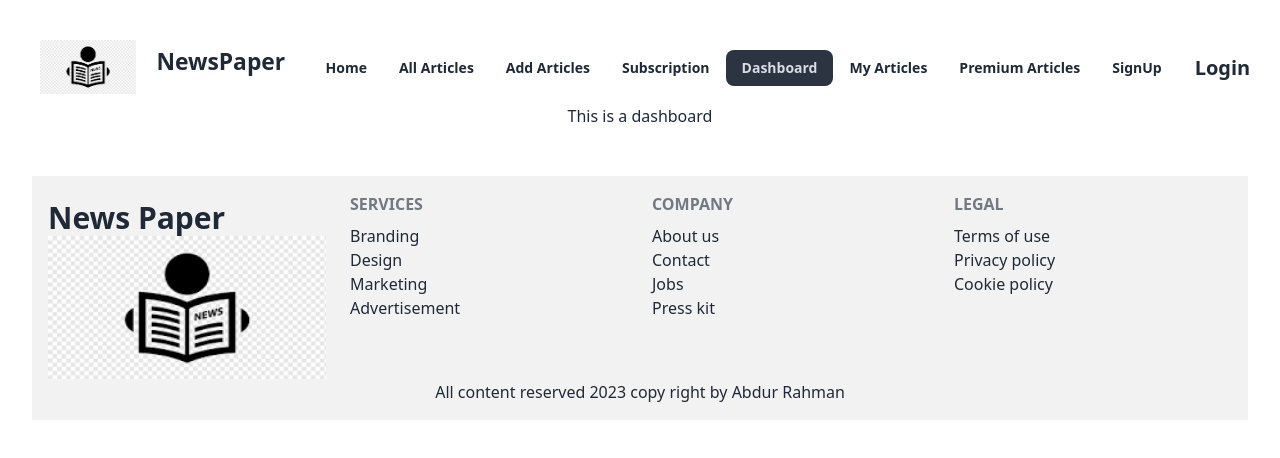
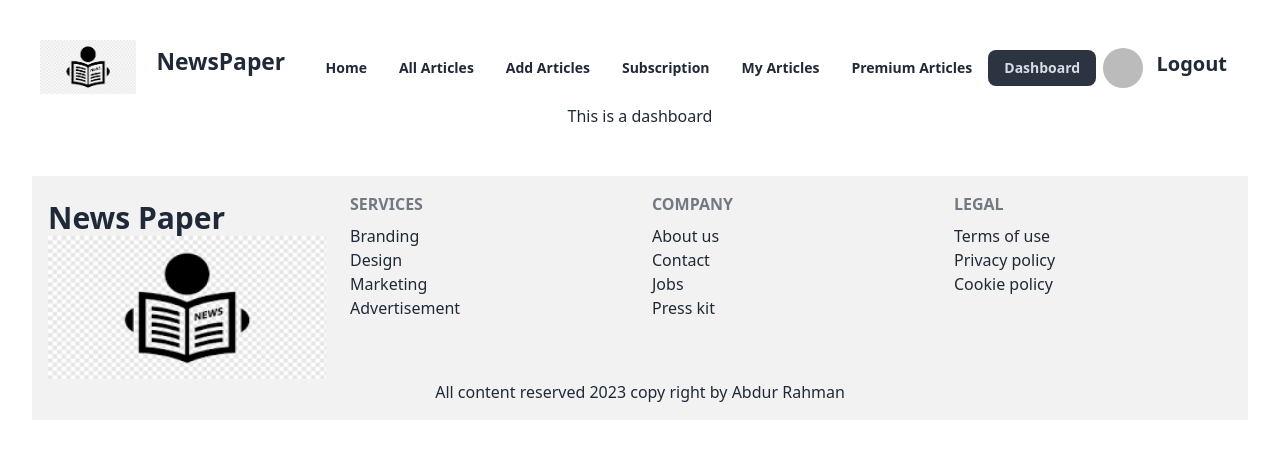
Before and after one commit to Arahman75/newspaper-client-12, a React (Vite) app: page /dashboard in a window 1280 px wide. Shown: the top 458 px of the page. Built offline with nearby package versions, Linux system fonts and the light colour scheme; no server answers; sample sign-in values are in the browser's storage.

Commit message:
added the private route

```diff
--- /dev/null
+++ b/src/Routes/PrivateRoute.jsx
@@ -0,0 +1,22 @@
+import { useContext } from 'react';
+import { Navigate, useLocation } from 'react-router-dom';
+import { AuthContext } from '../provide/AuthProvider';
+
+
+const PrivateRoute = ({ children }) => {
+    const { user, loading } = useContext(AuthContext);
+    const location = useLocation();
+
+
+    if (loading) {
+        return <progress className="progress w-56"></progress>
+    }
+
+    if (user) {
+        return children;
+    }
+    return <Navigate state={location.pathname} to="/login"></Navigate>
+
+};
+
+export default PrivateRoute;
--- a/src/Routes/Router.jsx
+++ b/src/Routes/Router.jsx
@@ -9,11 +9,16 @@ import Subscription from "../pages/Subscription/Subscription";
 import Dashboard from "../pages/Dashboard/Dashboard/Dashboard";
 import MyArticles from "../pages/MyArticles/MyArticles";
 import PremiumArticles from "../pages/PremiumArticles/PremiumArticles";
+import MyProfile from "../pages/MyProfile/MyProfile";
+import ErrorPage from "../pages/ErrorPage/ErrorPage";
+import PrivateRoute from "./PrivateRoute";
+
 
 const router = createBrowserRouter([
     {
         path: "/",
         element: <Main></Main>,
+        errorElement: <ErrorPage></ErrorPage>,
         children: [
             {
                 path: '/',
@@ -44,12 +49,18 @@ const router = createBrowserRouter([
                 element: <Subscription></Subscription>
             },
             {
+                path: '/myProfile',
+                element: <MyProfile></MyProfile>
+            },
+            {
                 path: '/premiumArticles',
                 element: <PremiumArticles></PremiumArticles>
             },
             {
                 path: '/dashboard',
-                element: <Dashboard></Dashboard>
+                element: <PrivateRoute>
+                    <Dashboard></Dashboard>
+                </PrivateRoute>
             }
 
         ]
--- /dev/null
+++ b/src/pages/ErrorPage/ErrorPage.jsx
@@ -0,0 +1,24 @@
+import React from 'react';
+import { Link } from 'react-router-dom';
+import error from '../../assets/img/error.jpg'; 1
+
+const ErrorPage = () => {
+    return (
+        <div>
+            <div className='flex items-center justify-center my-10'>
+                <div className='text-center'>
+                    <h1 className='text-red-500 text-4xl font-bold mb-2'>Ooopppps!</h1>
+                    <img src={error} className='w-full h-1/2' alt="Error page" />
+                    <p className='text-red-500 text-2xl font-semibold my-2'>The page is not found. Please try again!!</p>
+                    <div>
+                        <Link to='/'>
+                            <button className="btn btn-secondary">Go Back</button>
+                        </Link>
+                    </div>
+                </div>
+            </div>
+        </div>
+    );
+};
+
+export default ErrorPage;
--- a/src/pages/Login/Login.jsx
+++ b/src/pages/Login/Login.jsx
@@ -5,8 +5,8 @@ import Swal from 'sweetalert2';
 
 const Login = () => {
     const { signIn, loginWithGoogle } = useContext(AuthContext);
-    // const location = useLocation();
-    // const navigate = useNavigate()
+    const location = useLocation();
+    const navigate = useNavigate()
 
     const handleLogin = (e) => {
         e.preventDefault();
@@ -25,7 +25,7 @@ const Login = () => {
                     showConfirmButton: false,
                     timer: 1500
                 });
-                // navigate(location?.state ? location.state : "/")
+                navigate(location?.state ? location.state : "/")
             })
             .catch(error => {
                 console.error(error.message)
--- /dev/null
+++ b/src/pages/MyProfile/MyProfile.jsx
@@ -0,0 +1,11 @@
+import React from 'react';
+
+const MyProfile = () => {
+    return (
+        <div>
+            <h3>This is my profile</h3>
+        </div>
+    );
+};
+
+export default MyProfile;
--- a/src/shared/Navbar/Navbar.jsx
+++ b/src/shared/Navbar/Navbar.jsx
@@ -1,38 +1,33 @@
-import React from 'react';
+import React, { useContext } from 'react';
 import { Link, NavLink } from 'react-router-dom';
 import logo from '../../assets/img/logo.png';
+import { AuthContext } from '../../provide/AuthProvider';
 
 const Navbar = () => {
-    // const { logOut, user } = useContext(AuthContext);
+    const { logOut, user } = useContext(AuthContext);
+    console.log(user);
     const links = <>
         <li><NavLink className='font-semibold' to='/'>Home</NavLink></li>
         <li><NavLink className='font-semibold' to='/allArticles'>All Articles</NavLink></li>
         <li><NavLink className='font-semibold' to='/addArticles'>Add Articles</NavLink></li>
         <li><NavLink className='font-semibold' to='/subscription'>Subscription</NavLink></li>
-        <li><NavLink className=' font-semibold' to='/dashboard'>Dashboard</NavLink></li>
         <li><NavLink className='font-semibold' to='/myArticles'>My Articles</NavLink></li>
         <li><NavLink className='font-semibold' to='/premiumArticles'>Premium Articles</NavLink></li>
-        <li><NavLink className='font-semibold' to='/signUp'>SignUp</NavLink></li>
 
-        {/* {user?.email &&
-            <li tabIndex={0}>
-                <details className=''>
-                    <summary className='text-xl font-semibold'>dashboard</summary>
-                    <ul className="p-2">
-                        <li><NavLink className='font-bold' to='/manage-services'>Manage Services</NavLink></li>
-                        <li><NavLink className='font-bold' to='/add-services'>Add Services</NavLink></li>
-                        <li><NavLink className='font-bold' to='/my-schedules'>My Schedules</NavLink></li>
-                    </ul>
-                </details>
-            </li> */}
-        {/* } */}
+        {
+            user?.email ? <div className="flex">
+                <li><NavLink className=' font-semibold' to='/dashboard'>Dashboard</NavLink></li>
+            </div>
+                :
+                <li><NavLink className='font-semibold' to='/signUp'>SignUp</NavLink></li>
+        }
     </>
 
-    // const handleLogOut = () => {
-    //     logOut()
-    //         .then(() => { })
-    //         .catch(() => { })
-    // }
+    const handleLogOut = () => {
+        logOut()
+            .then(() => { })
+            .catch(() => { })
+    }
     return (
         <div className="navbar bg-base-100">
             <div className="navbar-start">
@@ -60,11 +55,13 @@ const Navbar = () => {
                 </ul>
             </div>
             <div className="navbar-end">
-                {/* {
+                {
                     user?.email ? <div className="flex">
-                        <button className="btn btn-sm text-xl font-semibold btn-ghost">{user?.displayName}</button>
                         <div className="">
-                            <img className='w-10 h-10 rounded-full' src={user?.photoURL} alt="userName" />
+                            <Link to="/myProfile">
+                                <img className='w-10 h-10 rounded-full' src={user?.photoURL
+                                } alt="userName" />
+                            </Link>
                         </div>
 
                         <button onClick={handleLogOut} className="btn text-xl font-semibold btn-sm btn-ghost">Logout</button>
@@ -73,10 +70,10 @@ const Navbar = () => {
                         <Link to='/login'>
                             <button className="btn btn-sm text-xl font-semibold btn-ghost">Login</button>
                         </Link>
-                } */}
-                <Link to='/login'>
+                }
+                {/* <Link to='/login'>
                     <button className="btn btn-sm text-xl font-semibold btn-ghost">Login</button>
-                </Link>
+                </Link> */}
             </div>
         </div>
     );
```
Also changed, not shown: src/assets/img/error.jpg (added).
